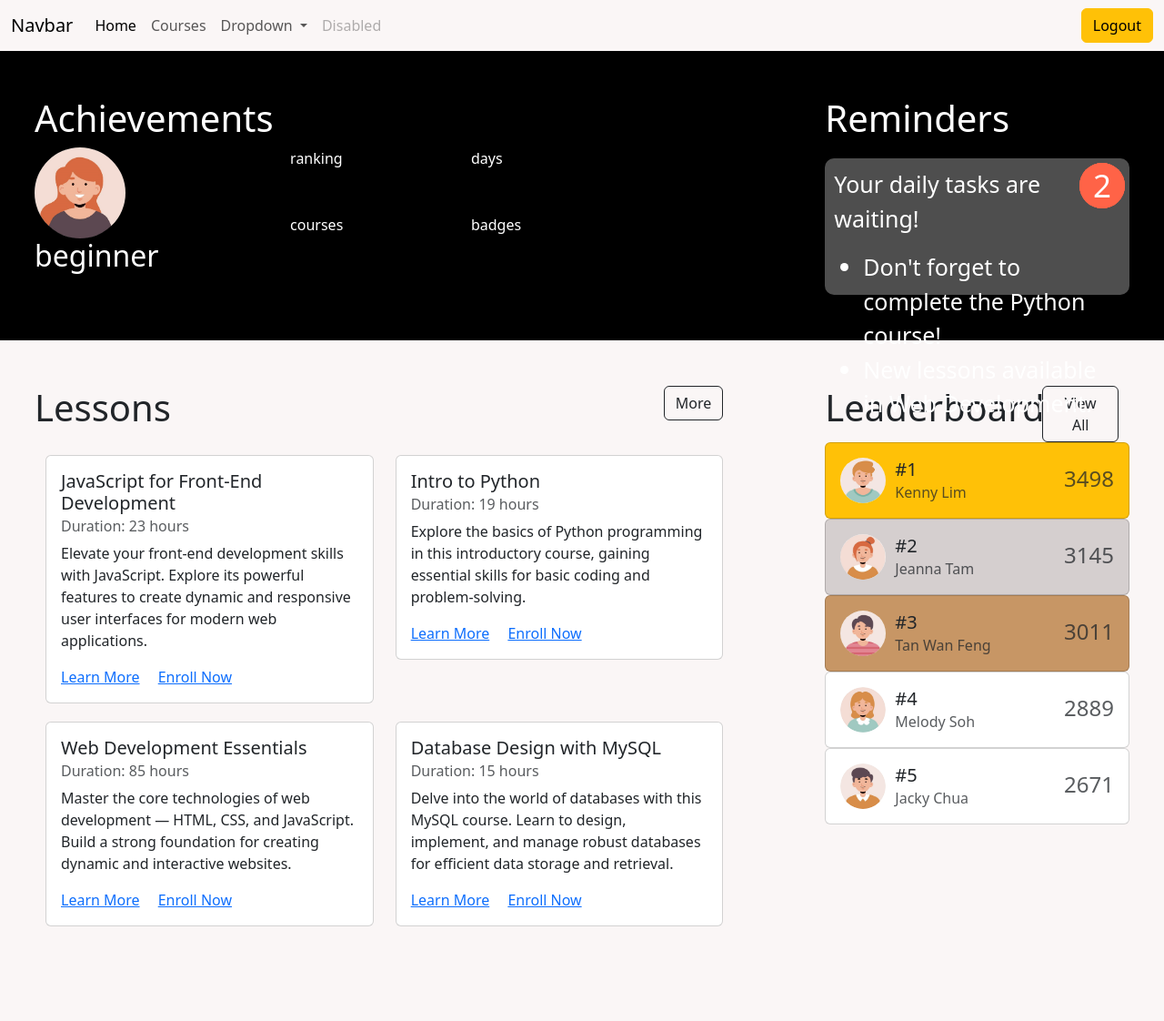
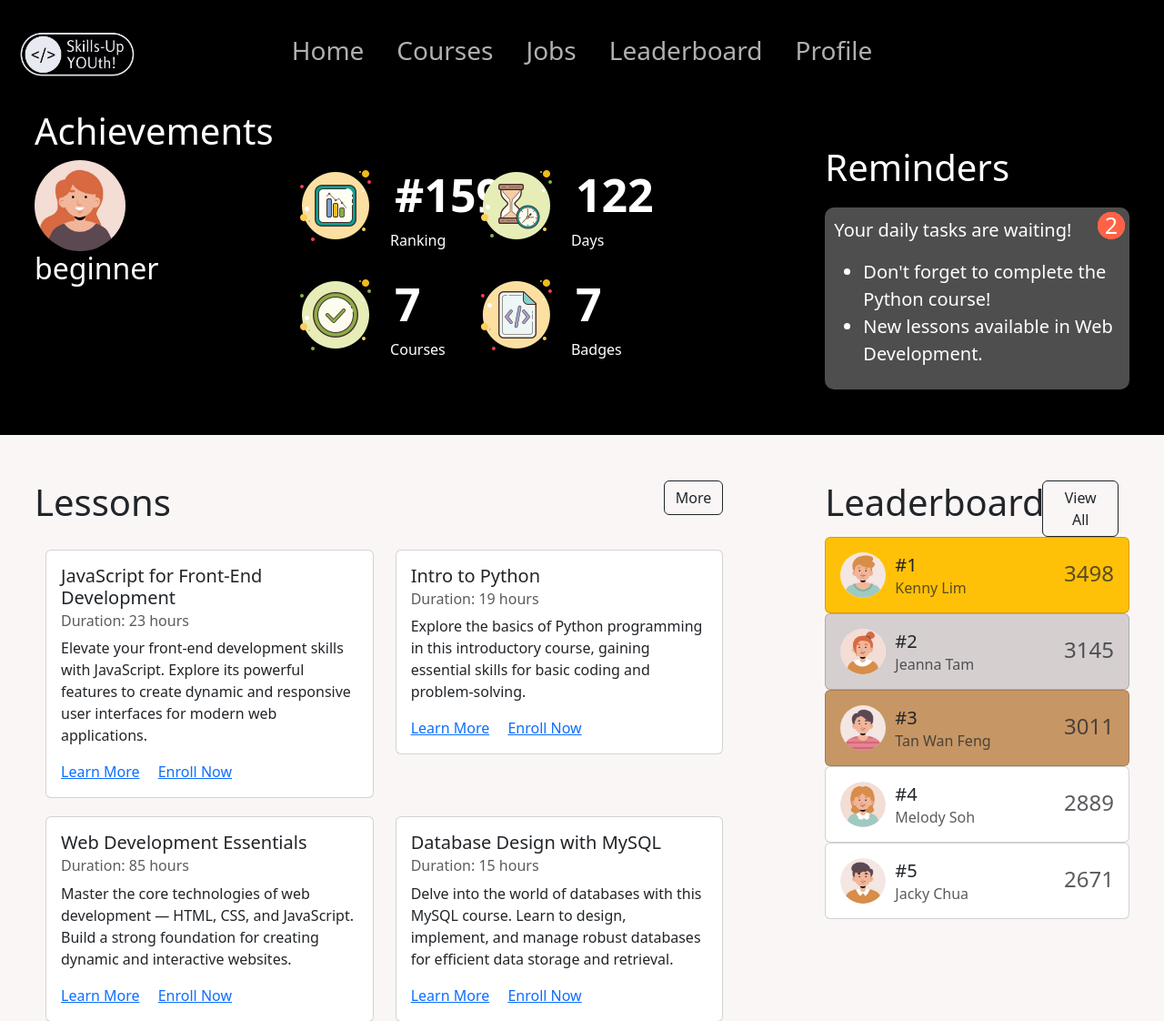
Before and after one commit to crystallaylalui/Skills-Up-YOUth, a PHP site: page /pages/test.html in a window 1280 px wide. Shown: the top 1122 px of the page at 91% size. Before the commit the page ends 1018 px from the top, so only its background shows below. Run offline with PHP 8.4, Linux system fonts and the light colour scheme.

Commit message:
Update Landing Page

```diff
--- a/app/css/style.css
+++ b/app/css/style.css
@@ -17,6 +17,10 @@
 #achievements {
     color: white;
     background-color: black;
+}
+
+.body {
+    padding: 10px 50px;
 }
 
 .main {
@@ -51,8 +55,8 @@ body {
     padding: 10px;
     box-shadow: 0 0 10px rgba(0, 0, 0, 0.1);
     margin-top: 20px;
-    height: 150px;
-    font-size: 25px;
+    height: 200px;
+    font-size: 20px;
 }
 
 .reminder-count {
@@ -62,11 +66,53 @@ body {
     background-color: #ff6347;
     color: #fff;
     border-radius: 50%;
-    width: 50px;
-    height: 50px;
+    width: 30px;
+    height: 30px;
     display: flex;
     justify-content: center;
     align-items: center;
     font-size: 12px;
-    font-size: 35px;
+    font-size: 25px;
 }
+
+.category {
+    display: flex;
+    align-items: center;
+    margin-bottom: 20px;
+}
+
+.category-text {
+    margin-left: 10px;
+}
+
+.number {
+    /* background-color: #aaaaaa; */
+    color: #fff;
+    /* border-radius: 10%; */
+    padding: 5px;
+    font-size: 50px;
+    margin-right: 5px;
+    font-weight: bold;
+}
+
+#navbar {
+    display: flex;
+    justify-content: space-between;
+    position: relative;
+    padding-bottom: 5px;
+}
+
+.nav-link {
+    text-decoration: none;
+    color: rgba(255, 255, 255, 0.691);
+    margin: 0 10px;
+    position: relative;
+}
+
+#indicator {
+    position: absolute;
+    bottom: 0;
+    height: 2px;
+    background-color: #007bff;
+    transition: 0.3s;
+}
--- a/app/pages/test.html
+++ b/app/pages/test.html
@@ -12,44 +12,54 @@
 </head>
 <body>
     <div>
-        <nav class="navbar navbar-expand-lg navbar-light">
+        <nav class="navbar navbar-expand-lg navbar-dark bg-black">
             <div class="container-fluid">
-                <a class="navbar-brand" href="#">Navbar</a>
+                <!-- Left Logo -->
+                <a class="navbar-brand" href="#" style="font-size: 30px; flex: 0;">
+                    <img src="../images/logo.jpg" alt="Logo" style="width: 150px;">
+                </a>
+
+                <!-- Navbar Toggler Button -->
                 <button class="navbar-toggler" type="button" data-bs-toggle="collapse" data-bs-target="#navbarSupportedContent" aria-controls="navbarSupportedContent" aria-expanded="false" aria-label="Toggle navigation">
                     <span class="navbar-toggler-icon"></span>
                 </button>
-                <div class="collapse navbar-collapse" id="navbarSupportedContent">
-                    <ul class="navbar-nav me-auto mb-2 mb-lg-0">
+
+                <!-- Navbar Links -->
+                <div class="collapse navbar-collapse justify-content-center" id="navbarSupportedContent">
+                    <ul class="navbar-nav">
                         <li class="nav-item">
-                        <a class="nav-link active" aria-current="page" href="#">Home</a>
+                            <a class="nav-link" href="#" style="font-size: 28px;">Home</a>
                         </li>
                         <li class="nav-item">
-                        <a class="nav-link" href="#">Courses</a>
-                    </li>
-                    <li class="nav-item dropdown">
-                        <a class="nav-link dropdown-toggle" href="#" id="navbarDropdown" role="button" data-bs-toggle="dropdown" aria-expanded="false">
-                        Dropdown
-                        </a>
-                        <ul class="dropdown-menu" aria-labelledby="navbarDropdown">
-                        <li><a class="dropdown-item" href="#">Action</a></li>
-                        <li><a class="dropdown-item" href="#">Another action</a></li>
-                        <li><hr class="dropdown-divider"></li>
-                        <li><a class="dropdown-item" href="#">Something else here</a></li>
-                        </ul>
+                            <a class="nav-link" href="#" style="font-size: 28px;">Courses</a>
                         </li>
                         <li class="nav-item">
-                        <a class="nav-link disabled" href="#" tabindex="-1" aria-disabled="true">Disabled</a>
+                            <a class="nav-link" href="#" style="font-size: 28px;">Jobs</a>
+                        </li>
+                        <li class="nav-item">
+                            <a class="nav-link" href="#" style="font-size: 28px;">Leaderboard</a>
+                        </li>
+                        <li class="nav-item">
+                            <a class="nav-link" href="#" style="font-size: 28px;">Profile</a>
                         </li>
                     </ul>
-                <button class="btn btn-warning" v-on:click="logOut">Logout</button>
                 </div>
+
+                <!-- Right Logo (Duplicated) -->
+                <a class="navbar-brand" href="#" style="font-size: 30px; flex: 0;">
+                    <img src="../images/filler.jpg" alt="Logo" style="width: 150px;">
+                </a>
             </div>
+            <div id="indicator"></div>
         </nav>
+
+
     </div>
+
 
     <div class="container-fluid" style="padding: 0px;">
         <div id="achievements" class="row">
-            <div class="main col-8" style="padding-right: 0px;">
+            <div class="body col-8" style="padding-right: 0px;">
                 <div class="row">
                     <h1>Achievements</h1>
                 </div>
@@ -59,10 +69,38 @@
                         <h2>beginner</h2>
                     </div>
                     <div class="col-6 row">
-                        <p class="col-6">ranking</p>
-                        <p class="col-6">days</p>
-                        <p class="col-6">courses</p>
-                        <p class="col-6">badges</p>
+                        <div class="col-6 category">
+                            <img src="../images/ranking.png" alt="Rank Icon" style="width: 100px;">
+                            <div class="category-text">
+                                <span class="number">#159</span>
+                                <br>
+                                Ranking
+                            </div>
+                        </div>
+                        <div class="col-6 category">
+                            <img src="../images/days.png" alt="Days Icon" style="width: 100px;">
+                            <div class="category-text">
+                                <span class="number">122</span>
+                                <br>
+                                Days
+                            </div>
+                        </div>
+                        <div class="col-6 category">
+                            <img src="../images/course.png" alt="Courses Icon" style="width: 100px;">
+                            <div class="category-text">
+                                <span class="number">7</span>
+                                <br>
+                                Courses
+                            </div>
+                        </div>
+                        <div class="col-6 category">
+                            <img src="../images/badges.png" alt="Badges Icon" style="width: 100px;">
+                            <div class="category-text">
+                                <span class="number">7</span>
+                                <br>
+                                Badges
+                            </div>
+                        </div>
                     </div>
                     <div class="stats">
 
@@ -250,4 +288,39 @@
     </div>
 
     </body>
+
+    <script>
+        document.addEventListener('DOMContentLoaded', function () {
+        const navbar = document.getElementById('navbar');
+        const indicator = document.getElementById('indicator');
+
+        // Function to update the indicator position based on the active link
+        function updateIndicator() {
+            const activeLink = document.querySelector('.nav-link.active');
+            if (activeLink) {
+                const offsetLeft = activeLink.offsetLeft;
+                const width = activeLink.offsetWidth;
+                indicator.style.width = `${width}px`;
+                indicator.style.transform = `translateX(${offsetLeft}px)`;
+            }
+        }
+
+        // Add click event listeners to each link
+        const links = document.querySelectorAll('.nav-link');
+        links.forEach(link => {
+            link.addEventListener('click', function () {
+                // Remove 'active' class from all links
+                links.forEach(link => link.classList.remove('active'));
+                // Add 'active' class to the clicked link
+                this.classList.add('active');
+                // Update the indicator position
+                updateIndicator();
+            });
+        });
+
+            // Initial positioning of the indicator
+            updateIndicator();
+        });
+
+    </script>
     </html>
```
Also changed, not shown: app/images/filler.jpg (added), app/images/logo.jpg (added), 1 other file. Lines whose indentation alone changed are shown as unchanged.
